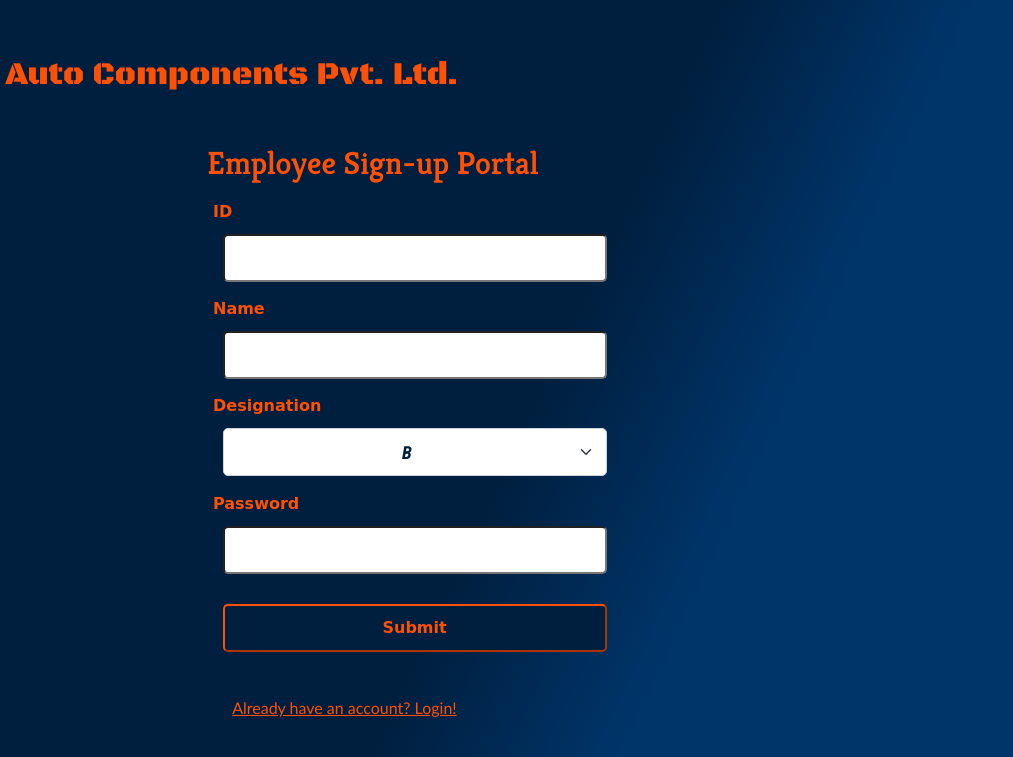
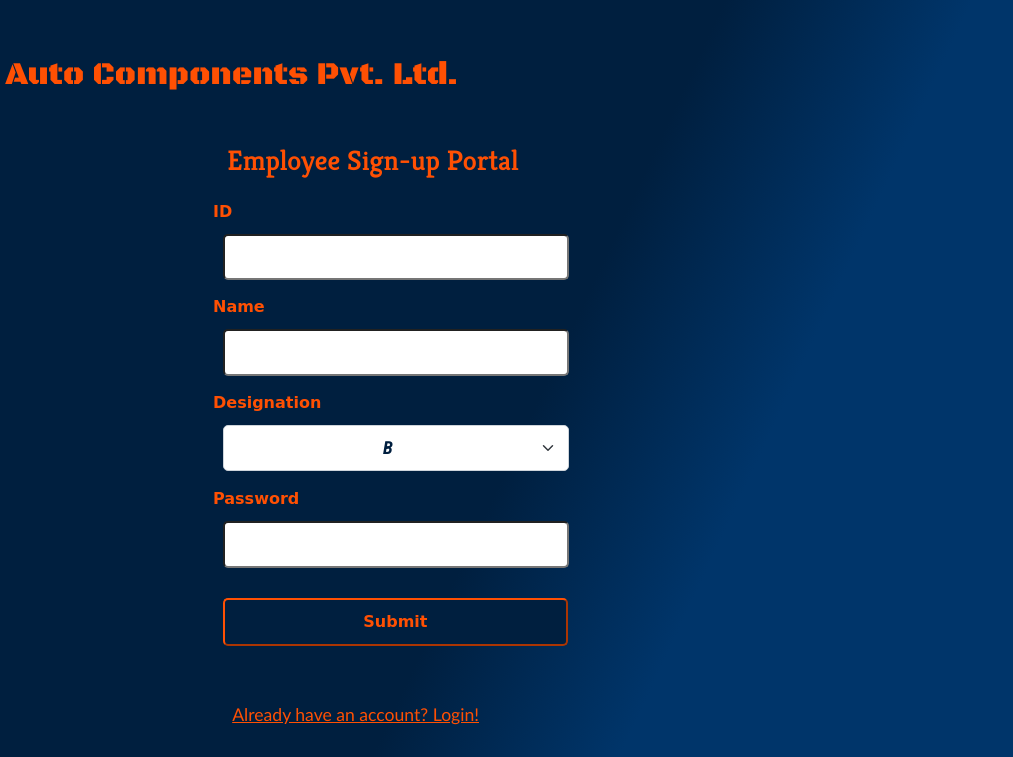
Before and after one commit to Arktosum/sakthi-auto-components, a plain HTML site: page client/signup/signup.html in a window 1280 px wide. Shown: the top 757 px of the page, 267-1280 px from the left. Drawn offline with nearby package versions, Linux system fonts and the light colour scheme; files whose address does not match are found by name; a web font is replaced by a local one.

Commit message:
did some changes in css, only zoom is left

```diff
--- a/client/login/style.css
+++ b/client/login/style.css
@@ -15,6 +15,8 @@ body{
     justify-content:center;
     align-items:center;
     min-height: 100vh;
+    background-repeat: no-repeat;
+    background-attachment: fixed;
     background: linear-gradient(115deg, var(--clr-accent) 60%, var(---clr-accent2) 75%);
 }
 
@@ -31,6 +33,7 @@ body{
     left:auto;
     right:auto;
     color: var(--clr-cont);
+    font-size: 2.5vmax;
     font-family: 'Kreon', serif;
 }
 
@@ -45,7 +48,7 @@ label{
     margin-bottom:5px;
     transition: 0.6s;
     margin: 10px;
-    width:160%;
+    width:28vw;
     font-size: large;
     font-family: 'Roboto Condensed', sans-serif;
     color: var(--clr-accent)
@@ -107,7 +110,7 @@ a:hover{
     transition: 0s 0.6s, background-size 0.5s;
     color:var(--clr-cont);
     font-family: 'Black Ops One', cursive;
-    font-size: 30px;
+    font-size: 2.8vmax;
     position:absolute;
     top:7%;
     left:12%;
--- a/client/signup/style.css
+++ b/client/signup/style.css
@@ -31,6 +31,7 @@ body{
     top: 18%;
     left:auto;
     right:auto;
+    font-size: 2.2vmax;
     color:var(--clr-cont);
     font-family: 'Kreon', serif;
 }
@@ -48,13 +49,13 @@ label{
 }
 
 .signupform{
-    width : 120%;
+    width : 27vmax;
     margin : 10px;
     transition : 0.5s;
     margin-bottom: 15px;
-    height: 6%;
+    height: 5.8vmin;
     border-radius: 5px;
-    padding-left: 20px  ;
+    padding-left: 20px;
     font-family: 'Roboto Condensed', sans-serif;
     font-size: large;
     color: var(--clr-accent);
@@ -77,7 +78,7 @@ label{
     background-color: var(--clr-accent);
     border-color: var(--clr-cont);
     font-weight: bolder;
-    width: 120%;
+    width: 27vmax;
     height: 6%;
     position:relative;
     left:3%;
@@ -100,8 +101,10 @@ a{
     color:var(--clr-cont);
     font-family: 'Trebuchet MS', 'Lucida Sans Unicode', 'Lucida Grande', 'Lucida Sans', Arial, sans-serif;
     position: absolute;
-    bottom: 10%;
+    bottom: 9%;
+    font-size: 2.2vmin;
     left:39%;
+    margin-top:50px;
     transition: 0.5s;
 }
 
@@ -125,7 +128,7 @@ a:hover{
     color:var(--clr-cont);
     font-family: 'Black Ops One', cursive;
     position:absolute;
-    font-size: 200%;
+    font-size: 2.5vmax;
     top:7%;
     left:12%;
 }
```
